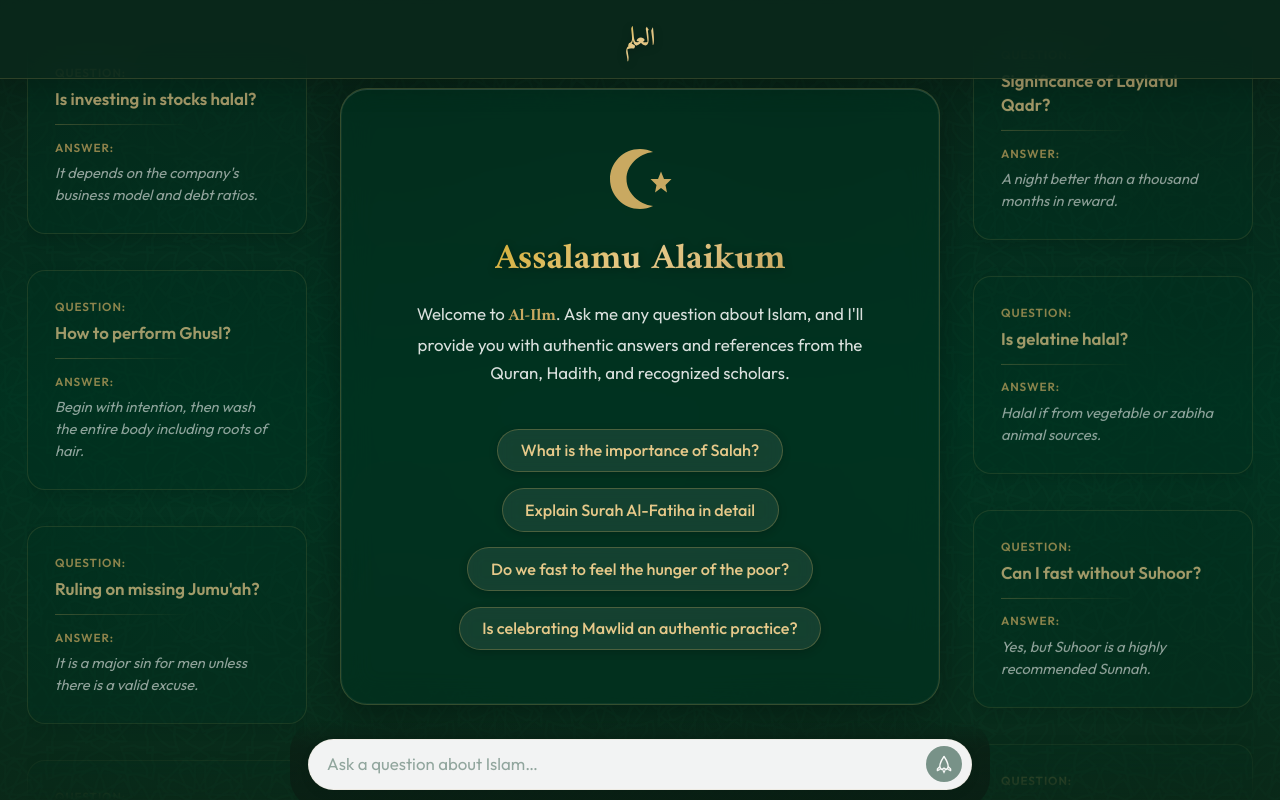
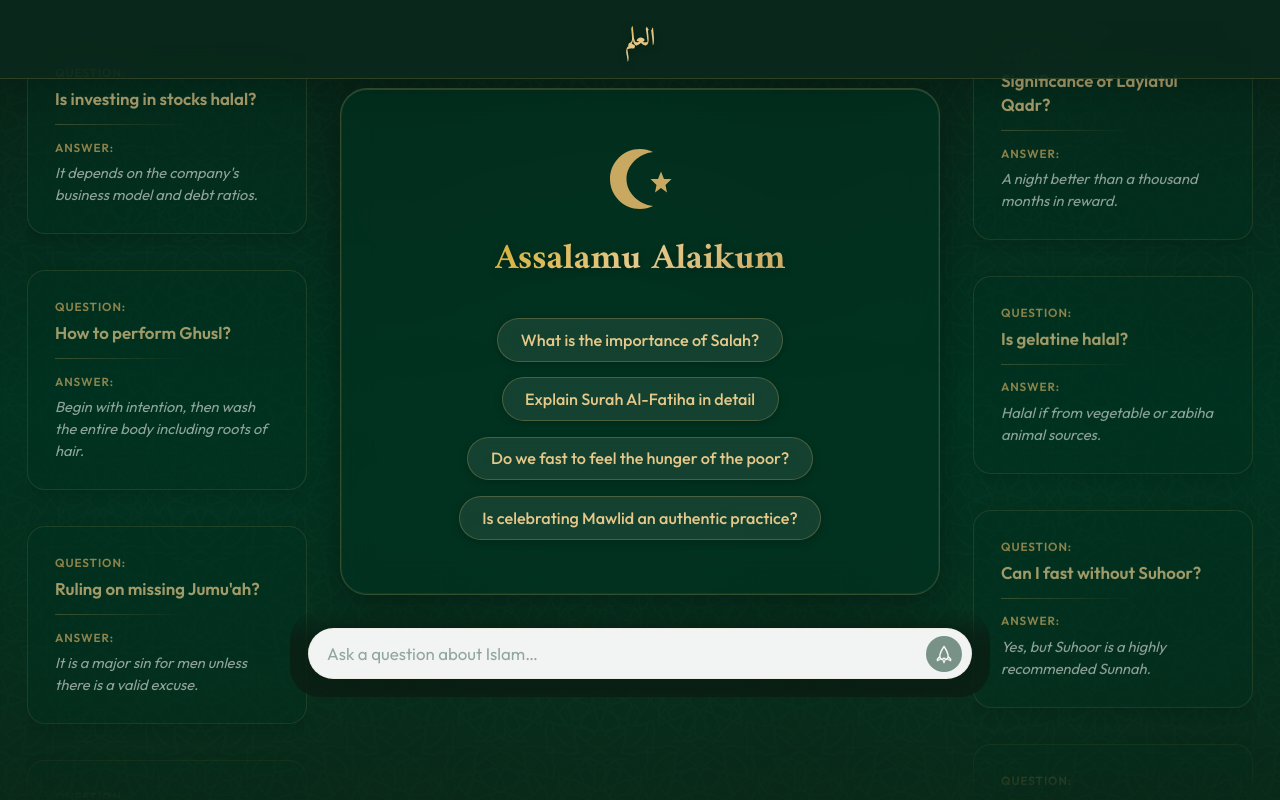
Before and after one commit to zakisheriff/Akhi-AI, a React (Vite) app: page / in a window 1280 px wide. Built offline with nearby package versions, Linux system fonts and the light colour scheme; a web font is replaced by a local one.

Commit message:
Fake Change

```diff
--- a/src/components/ChatContainer.jsx
+++ b/src/components/ChatContainer.jsx
@@ -67,9 +67,7 @@ const ChatContainer = ({ messages, isLoading, onSendMessage, error }) => {
                 </svg>
               </div>
               <h2 className="chat-container__welcome-title">Assalamu Alaikum</h2>
-              <p className="chat-container__welcome-text">
-                Welcome to <span className="chat-container__welcome-highlight">Al-Ilm</span>. Ask me any question about Islam, and I'll provide you with authentic answers and references from the Quran, Hadith, and recognized scholars.
-              </p>
+
               <div className="chat-container__welcome-suggestions">
                 {[
                   "What is the importance of Salah?",
```
